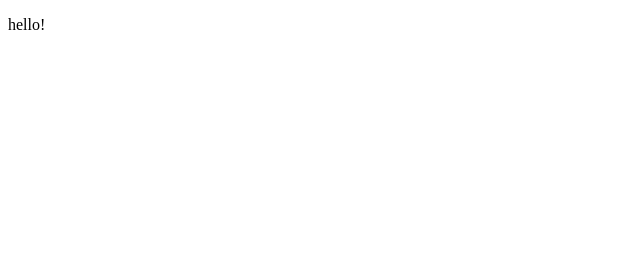
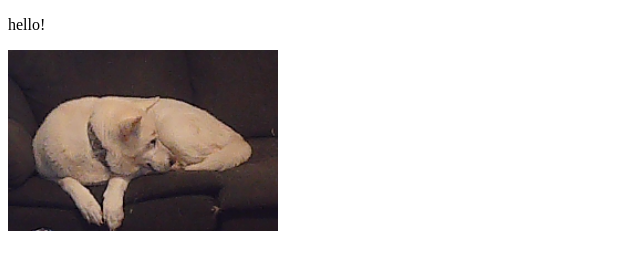
Before and after one commit to Ian-Roy/ian-roy.github.io, a plain HTML site: page index.html in a window 1280 px wide. Shown: the whole page, without its empty margins (0-640 px from the left). Drawn offline with Linux system fonts and the light colour scheme.

Commit message:
adding my dog

```diff
--- a/index.html
+++ b/index.html
@@ -5,6 +5,7 @@
 </head>
 <body>
 <p>hello!</p>
+<img src="img/dog.png" />
 
 </body>
 </html>
```
Also changed, not shown: img/dog.png (added).
